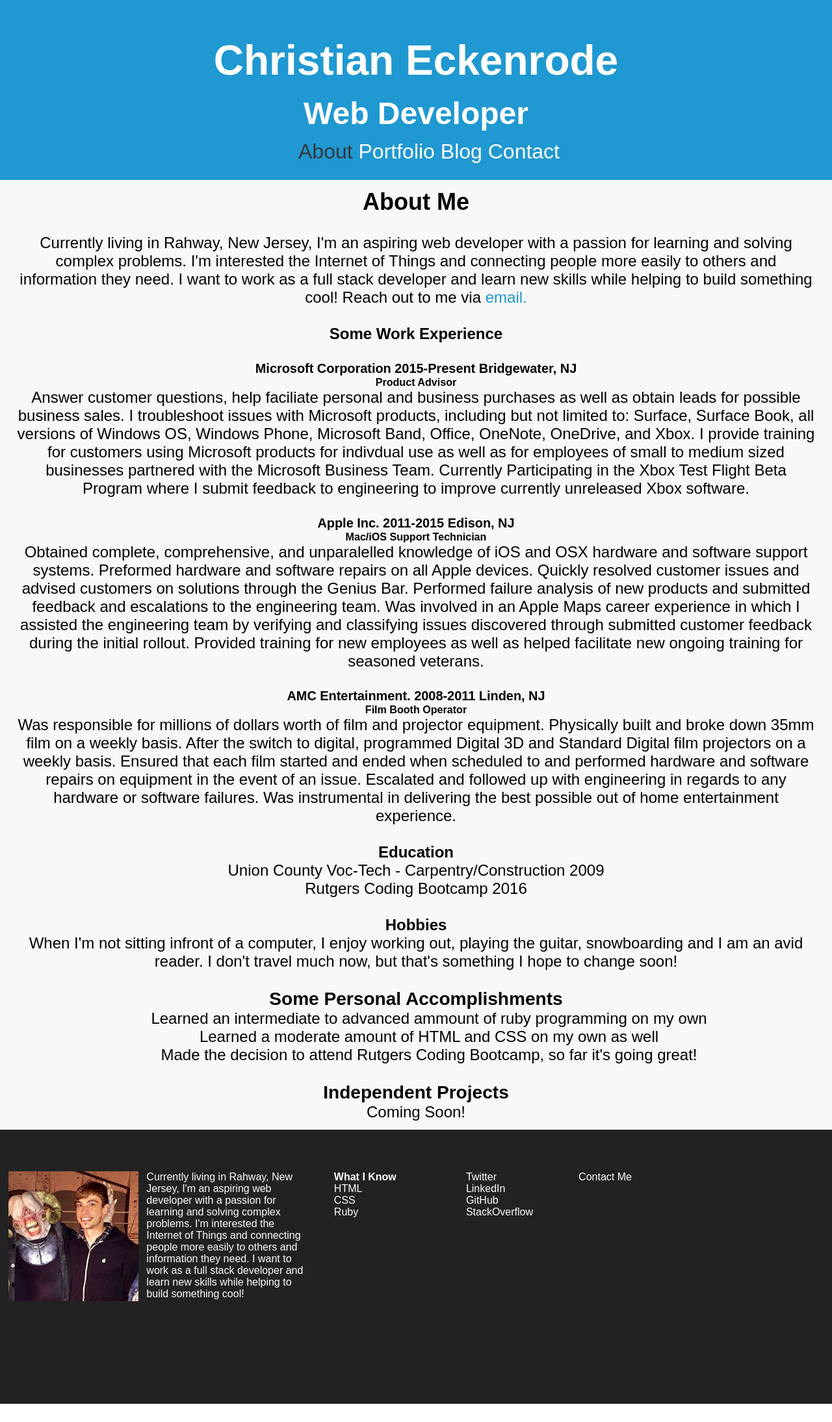
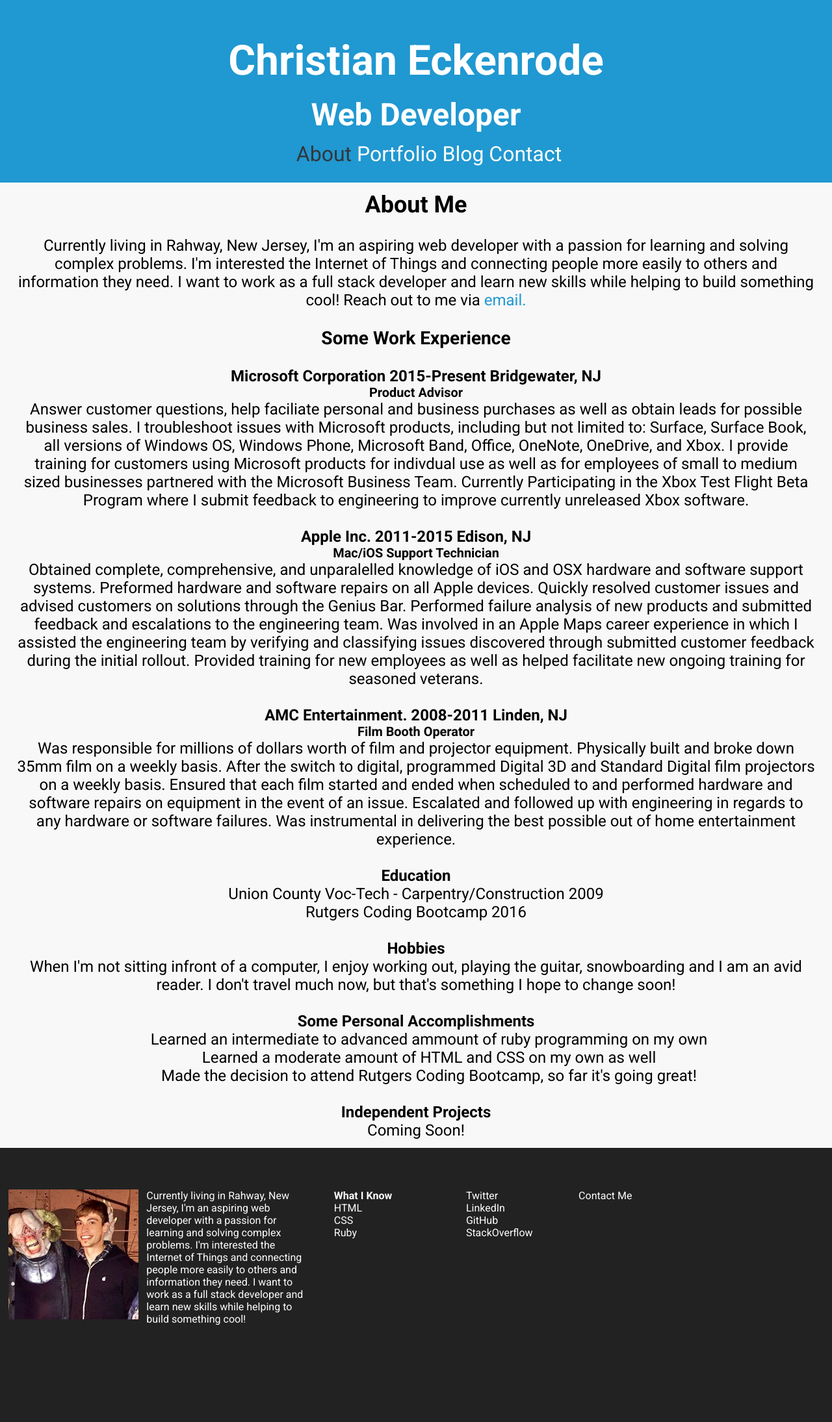
Before and after one commit to ceckenrode/portfolio, a PHP site: page / in a window 1280 px wide. Shown: the whole page at 65% size. Before the commit the page ends 2161 px from the top, so only its background shows below. Run offline with PHP 8.4, Linux system fonts and the light colour scheme.

Commit message:
added some new fonts

```diff
--- a/blog.html
+++ b/blog.html
@@ -5,6 +5,7 @@
     <title>Christian Eckenrode</title>
     <link rel="stylesheet" type="text/css" href="normalize.css">
     <link rel="stylesheet" type="text/css" href="stylesheet.css">
+    <link href='https://fonts.googleapis.com/css?family=Roboto:400,400italic,500,500italic,700' rel='stylesheet' type='text/css'>
 </head>
 
 <body>
--- a/contact.html
+++ b/contact.html
@@ -5,6 +5,7 @@
     <title>Christian Eckenrode</title>
     <link rel="stylesheet" type="text/css" href="normalize.css">
     <link rel="stylesheet" type="text/css" href="stylesheet.css">
+    <link href='https://fonts.googleapis.com/css?family=Roboto:400,400italic,500,500italic,700' rel='stylesheet' type='text/css'>
 </head>
 
 <body>
--- a/doge.html
+++ b/doge.html
@@ -1,4 +1,3 @@
-
 <!DOCTYPE html>
 <html>
 	<head>
--- a/index.html
+++ b/index.html
@@ -5,6 +5,7 @@
     <title>Christian Eckenrode</title>
     <link rel="stylesheet" type="text/css" href="normalize.css">
     <link rel="stylesheet" type="text/css" href="stylesheet.css">
+    <link href='https://fonts.googleapis.com/css?family=Roboto:400,400italic,500,500italic,700' rel='stylesheet' type='text/css'>
 </head>
 
 <body>
@@ -35,18 +36,18 @@
             Currently living in Rahway, New Jersey, I'm an aspiring web developer with a passion for learning and solving complex problems. I'm interested the Internet of Things and connecting people more easily to others and information they need. I want to work as a full stack developer and learn new skills while helping to build something cool! Reach out to me via <a href="mailto:eckenrodechristian@gmail.com"><span style="color:#2098D1">email.</span></a>
         </p>
         <br />
-        <h4>Some Work Experience</h4>
+        <h3>Some Work Experience</h3>
         <br />
-        <h5>Microsoft Corporation 2015-Present Bridgewater, NJ</h5>
-        <h6>Product Advisor</h6>
+        <h4>Microsoft Corporation 2015-Present Bridgewater, NJ</h4>
+        <h5>Product Advisor</h5>
         <p>Answer customer questions, help faciliate personal and business purchases as well as obtain leads for possible business sales. I troubleshoot issues with Microsoft products, including but not limited to: Surface, Surface Book, all versions of Windows OS, Windows Phone, Microsoft Band, Office, OneNote, OneDrive, and Xbox. I provide training for customers using Microsoft products for indivdual use as well as for employees of small to medium sized businesses partnered with the Microsoft Business Team. Currently Participating in the Xbox Test Flight Beta Program where I submit feedback to engineering to improve currently unreleased Xbox software.</p>
         <br />
-        <h5>Apple Inc. 2011-2015 Edison, NJ</h5>
-        <h6>Mac/iOS Support Technician</h6>
+        <h4>Apple Inc. 2011-2015 Edison, NJ</h4>
+        <h5>Mac/iOS Support Technician</h5>
         <p>Obtained complete, comprehensive, and unparalelled knowledge of iOS and OSX hardware and software support systems. Preformed hardware and software repairs on all Apple devices. Quickly resolved customer issues and advised customers on solutions through the Genius Bar. Performed failure analysis of new products and submitted feedback and escalations to the engineering team. Was involved in an Apple Maps career experience in which I assisted the engineering team by verifying and classifying issues discovered through submitted customer feedback during the initial rollout. Provided training for new employees as well as helped facilitate new ongoing training for seasoned veterans.</p>
         <br />
-        <h5>AMC Entertainment. 2008-2011 Linden, NJ</h5>
-        <h6>Film Booth Operator</h6>
+        <h4>AMC Entertainment. 2008-2011 Linden, NJ</h4>
+        <h5>Film Booth Operator</h5>
         <p>Was responsible for millions of dollars worth of film and projector equipment. Physically built and broke down 35mm film on a weekly basis. After the switch to digital, programmed Digital 3D and Standard Digital film projectors on a weekly basis. Ensured that each film started and ended when scheduled to and performed hardware and software repairs on equipment in the event of an issue. Escalated and followed up with engineering in regards to any hardware or software failures. Was instrumental in delivering the best possible out of home entertainment experience.</p>
         <br />
         <h4>Education</h4>
@@ -56,7 +57,7 @@
         <h4>Hobbies</h4>
         <p>When I'm not sitting infront of a computer, I enjoy working out, playing the guitar, snowboarding and I am an avid reader. I don't travel much now, but that's something I hope to change soon!</p>
         <br />
-        <h3>Some Personal Accomplishments</h3>
+        <h4>Some Personal Accomplishments</h4>
         <ul id="accomplishments">
             <li>
                 Learned an intermediate to advanced ammount of ruby programming on my own
@@ -69,7 +70,7 @@
             </li>
         </ul>
         <br />
-        <h3>Independent Projects</h3>
+        <h4>Independent Projects</h4>
         <p>Coming Soon!
             </h3>
             <div id="push"></div>
--- a/portfolio.html
+++ b/portfolio.html
@@ -5,6 +5,7 @@
     <title>Christian Eckenrode</title>
     <link rel="stylesheet" type="text/css" href="normalize.css">
     <link rel="stylesheet" type="text/css" href="stylesheet.css">
+    <link href='https://fonts.googleapis.com/css?family=Roboto:400,400italic,500,500italic,700' rel='stylesheet' type='text/css'>
 </head>
 
 <body>
--- a/stylesheet.css
+++ b/stylesheet.css
@@ -13,6 +13,7 @@ html, body {
   text-align: center;
   padding-top: 1%;
   padding-bottom: 2%;
+  font-family: Roboto;
 }
 #subhead {
   margin-top: -2%;
@@ -37,6 +38,7 @@ html, body {
   height: auto !important; /* This line and the next line are not necessary unless you need IE6 support */
   height: 100%;
   margin: 0 0 -4em; /* the bottom margin is the negative value of the footer's height */
+  font-family: Roboto;
 }
 #content table {
   width: 96%;
@@ -59,6 +61,7 @@ html, body {
   margin-top: 0 auto;
   padding: 5% 1% 23% 1%;
   max-height: 14%;
+  font-family: Roboto;
 }
 #prof {
   float: left;
```
